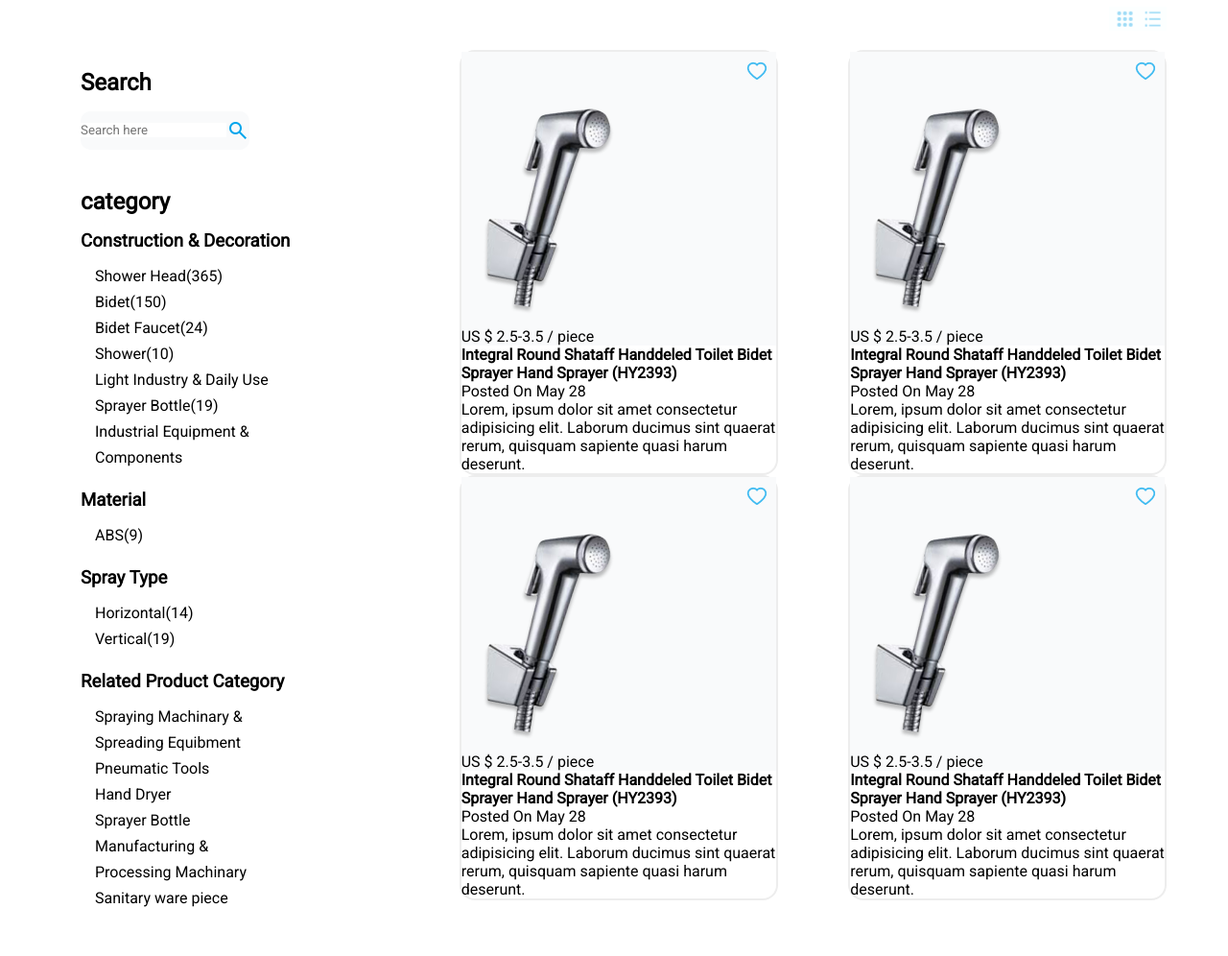
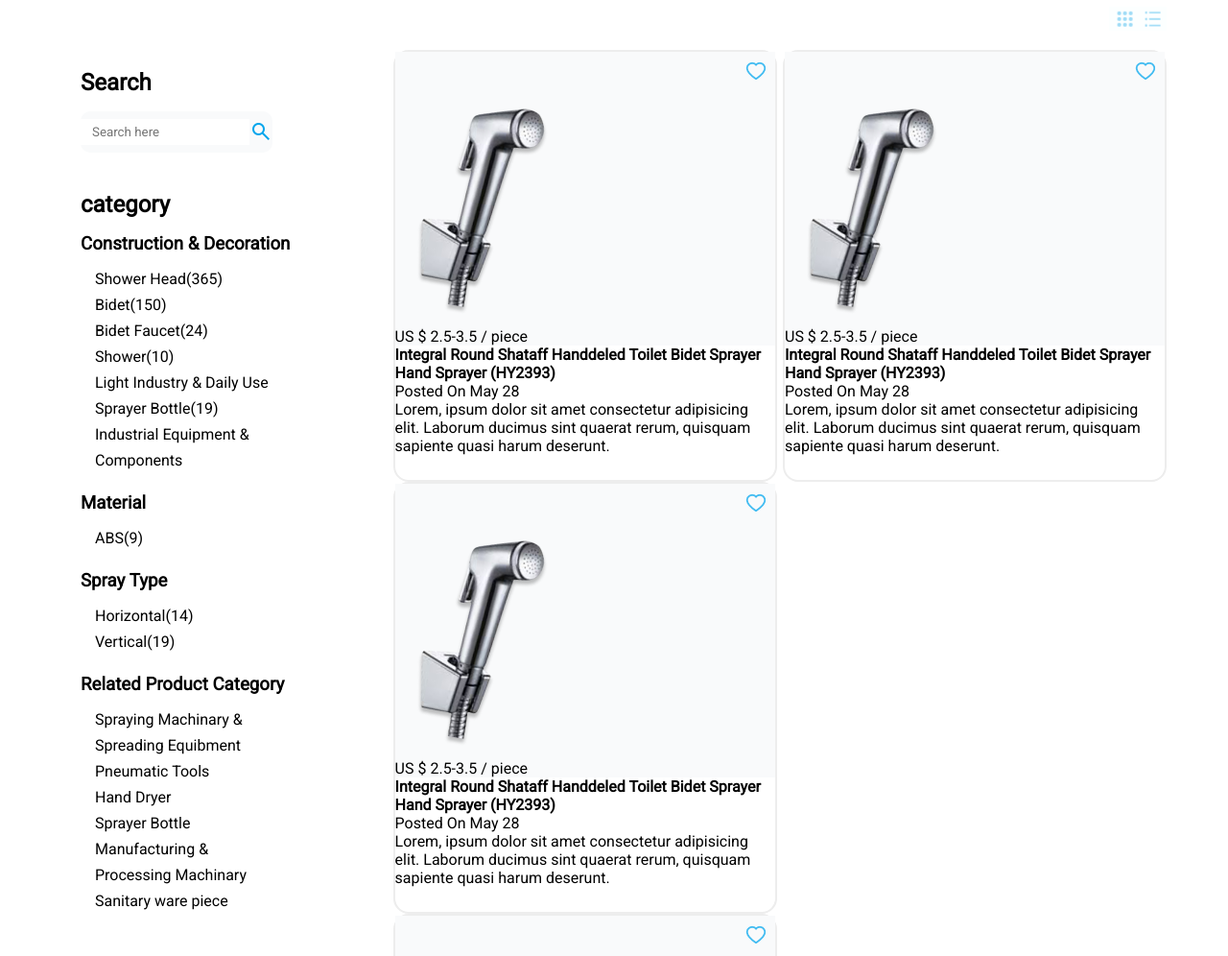
Before and after one commit to kulandaiyesum/shoping_site, a plain HTML site: page index.html in a window 1280 px wide. Shown: the part 840-1836 px from the top of the page at 96% size. Drawn offline with nearby package versions, Linux system fonts and the light colour scheme.

Commit message:
some lines updated

```diff
--- a/css/style.css
+++ b/css/style.css
@@ -78,10 +78,10 @@ nav {
     justify-content: space-between;
 }
 .col3 {
-    width: 32%;
+    width: 30%;
 }
 .col4 {
-    width: 64%;
+    width: 70%;
 }
 .pad-b {
     padding-bottom: 16px;
@@ -103,11 +103,15 @@ nav {
     background-color: #f9fafb;
     border-radius: 10px;
 }
-.search-bar input {
-    border: none;
-}
 .material-symbols-outlined {
     color:#00a5ec;
+}
+.search-bar-input, .search-bar-input:focus, .search-bar-input:active {
+    outline: none;
+    border: 0px transparent;
+}
+.search-bar-input {
+    padding: 6px 12px;
 }
 /* category */
 .category ul{
@@ -120,13 +124,16 @@ nav {
 
 
 /* items to be shop */
-.row2 {
+.grid {
     display: flex;
+    flex-wrap: wrap;
     justify-content: space-between;
 }
-.col5 {
+.shop-list {
     border: 2px solid #ededed;
-    width: 45%;
+    width: 400px;
+    height: auto;
+    min-height: 450px;
     border-radius: 16px;
 }
 .bg-c-item {
--- a/index.html
+++ b/index.html
@@ -58,7 +58,7 @@
                     <div class="search">
                         <h2 class="pad-b">Search</h2>
                         <div class="search-bar pad-s">
-                            <input type="text" placeholder="Search here">
+                            <input type="text" placeholder="Search here" class="search-bar-input">
                             <a href="#"><span class="material-symbols-outlined">search</span></a>
                         </div>
                     </div>
@@ -100,8 +100,8 @@
                 <!-- items to be shop -->
                 <div class="col4">
                     <!-- row -->
-                    <div class="row2">
-                        <div class="col5">
+                    <div class="row2 grid">
+                        <div class="col5 shop-list">
                             <div class="bg-c-item">
                                 <div class="heart"><img src="./img/heart.png" alt="icon"></div>
                                 <img src="./img/SHATTAF HAND SPRAY-3.png" alt="image">
@@ -112,7 +112,7 @@
                             <p>Lorem, ipsum dolor sit amet consectetur adipisicing elit. Laborum ducimus sint quaerat rerum, quisquam sapiente quasi harum deserunt.</p>
 
                         </div>
-                        <div class="col5">
+                        <div class="col5 shop-list">
                             <div class="bg-c-item">
                                 <div class="heart"><img src="./img/heart.png" alt="icon"></div>
                                 <img src="./img/SHATTAF HAND SPRAY-3.png" alt="image">
@@ -124,8 +124,7 @@
                         </div>
                     </div>
                     <!-- row -->
-                    <div class="row2">
-                        <div class="col5">
+                        <div class="col5 shop-list">
                             <div class="bg-c-item">
                                 <div class="heart"><img src="./img/heart.png" alt="icon"></div>
                                 <img src="./img/SHATTAF HAND SPRAY-3.png" alt="image">
@@ -135,7 +134,7 @@
                             <P>Posted On May 28</P>
                             <p>Lorem, ipsum dolor sit amet consectetur adipisicing elit. Laborum ducimus sint quaerat rerum, quisquam sapiente quasi harum deserunt.</p>
                         </div>
-                        <div class="col5">
+                        <div class="col5 shop-list">
                             <div class="bg-c-item">
                                 <div class="heart"><img src="./img/heart.png" alt="icon"></div>
                                 <img src="./img/SHATTAF HAND SPRAY-3.png" alt="image">
@@ -145,7 +144,7 @@
                             <P>Posted On May 28</P>
                             <p>Lorem, ipsum dolor sit amet consectetur adipisicing elit. Laborum ducimus sint quaerat rerum, quisquam sapiente quasi harum deserunt.</p>
                         </div>
-                    </div>
+
                     <!-- row 3 -->
                     <div class="row">
                         <a href="#"></a>
```
